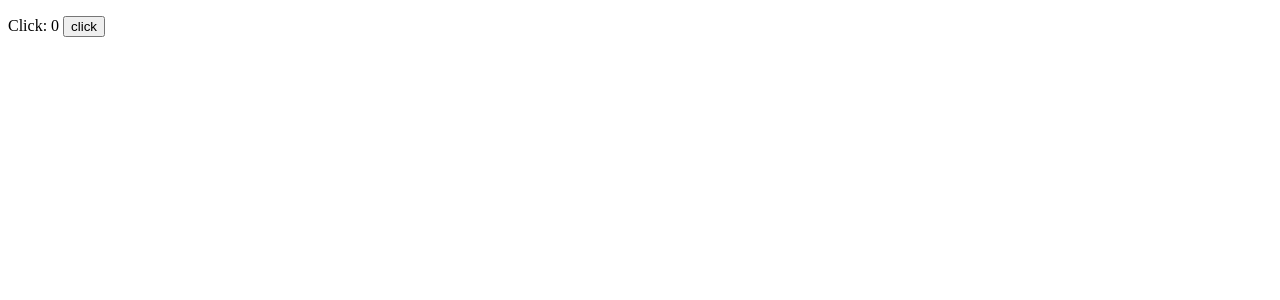
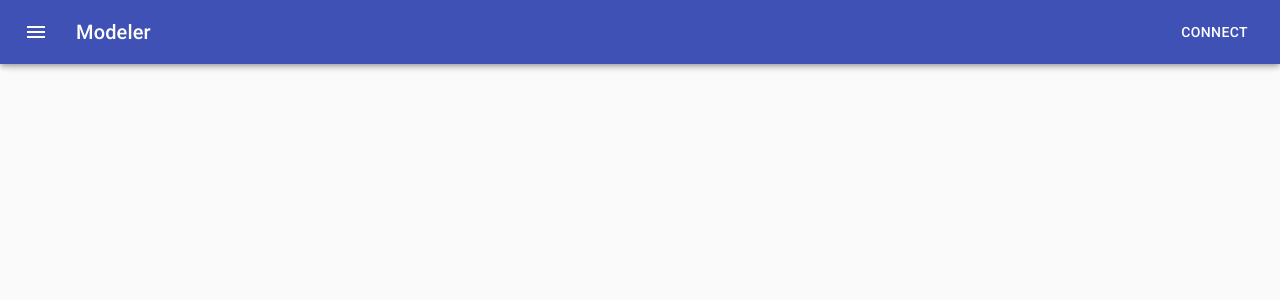
Before and after one commit to Geogi/web-pg-designer, a React app: page / in a window 1280 px wide. Shown: the top 300 px of the page. Built offline with nearby package versions, Linux system fonts and the light colour scheme.

Commit message:
base mui

```diff
--- a/public/index.html
+++ b/public/index.html
@@ -2,6 +2,8 @@
 <html lang="en">
 <head>
     <meta charset="UTF-8">
+    <meta name="viewport"
+          content="minimum-scale=1, initial-scale=1, width=device-width, shrink-to-fit=no"/>
     <title>Some React</title>
 </head>
 <body>
--- a/src/components/App.tsx
+++ b/src/components/App.tsx
@@ -1,10 +1,10 @@
 import * as React from "react";
-import {useState} from "react";
+import {CssBaseline} from "@material-ui/core";
+import MAppBar from "./MAppBar";
 
-export const App = () => {
-    const [state, setState] = useState(0);
+const App = () => <React.Fragment>
+    <CssBaseline/>
+    <MAppBar/>
+</React.Fragment>;
 
-    return <div>
-        <p>Click: {state} <button onClick={() => setState(state + 1)}>click</button></p>
-    </div>;
-};
+export default App;
--- /dev/null
+++ b/src/components/MAppBar.tsx
@@ -0,0 +1,35 @@
+import * as React from "react";
+import {AppBar, Button, createStyles, IconButton, makeStyles, Theme, Toolbar, Typography} from "@material-ui/core";
+import MenuIcon from '@material-ui/icons/Menu';
+
+const useStyles = makeStyles((theme: Theme) =>
+    createStyles({
+        menuButton: {
+            marginRight: theme.spacing(2),
+        },
+        title: {
+            flexGrow: 1,
+        },
+    })
+);
+
+const MAppBar = () => {
+    const classes = useStyles();
+
+    return <React.Fragment>
+        <AppBar>
+            <Toolbar>
+                <IconButton edge="start" className={classes.menuButton} color="inherit" aria-label="menu">
+                    <MenuIcon/>
+                </IconButton>
+                <Typography variant="h6" className={classes.title}>
+                    Modeler
+                </Typography>
+                <Button color="inherit">Connect</Button>
+            </Toolbar>
+        </AppBar>
+        <Toolbar/>
+    </React.Fragment>;
+};
+
+export default MAppBar;
--- a/src/main.tsx
+++ b/src/main.tsx
@@ -1,8 +1,23 @@
-import {App} from "./components/App";
 import * as React from "react";
 import * as ReactDOM from "react-dom";
+import thunk from "redux-thunk";
+import {applyMiddleware, createStore} from "redux";
+import {composeWithDevTools} from "redux-devtools-extension";
+import {Provider} from "react-redux";
+import rootReducer from "./reducers/root";
+import "typeface-roboto";
+import App from "./components/App";
+
+const store = createStore(
+    rootReducer,
+    composeWithDevTools(
+        applyMiddleware(thunk)
+    )
+);
 
 ReactDOM.render(
-    <App/>,
+    <Provider store={store}>
+        <App/>
+    </Provider>,
     document.getElementById("root")
 );
--- /dev/null
+++ b/src/reducers/root.ts
@@ -0,0 +1,3 @@
+const rootReducer = (s: any) => s;
+
+export default rootReducer;
--- a/tsconfig.json
+++ b/tsconfig.json
@@ -3,8 +3,7 @@
     "jsx": "react",
     "outDir": "./dist/",
     "sourceMap": true,
-    "strict": true,
-    "target": "ES6"
+    "strict": true
   },
   "exclude": [
     "node_modules"
--- a/webpack.config.js
+++ b/webpack.config.js
@@ -28,8 +28,15 @@ module.exports = {
             },
             {
                 test: /\.html$/,
-                exclude: resolve(__dirname, "node_modules"),
                 loader: 'html-loader',
+            },
+            {
+                test: /\.css$/,
+                use: ['style-loader', 'css-loader'],
+            },
+            {
+                test: /\.(png|woff|woff2|eot|ttf|svg)$/,
+                loader: 'url-loader'
             },
             {
                 enforce: "pre",
```
Also changed, not shown: package.json (+18 -2 lines), 1 other file (tests, documents, lock files or other folders).
